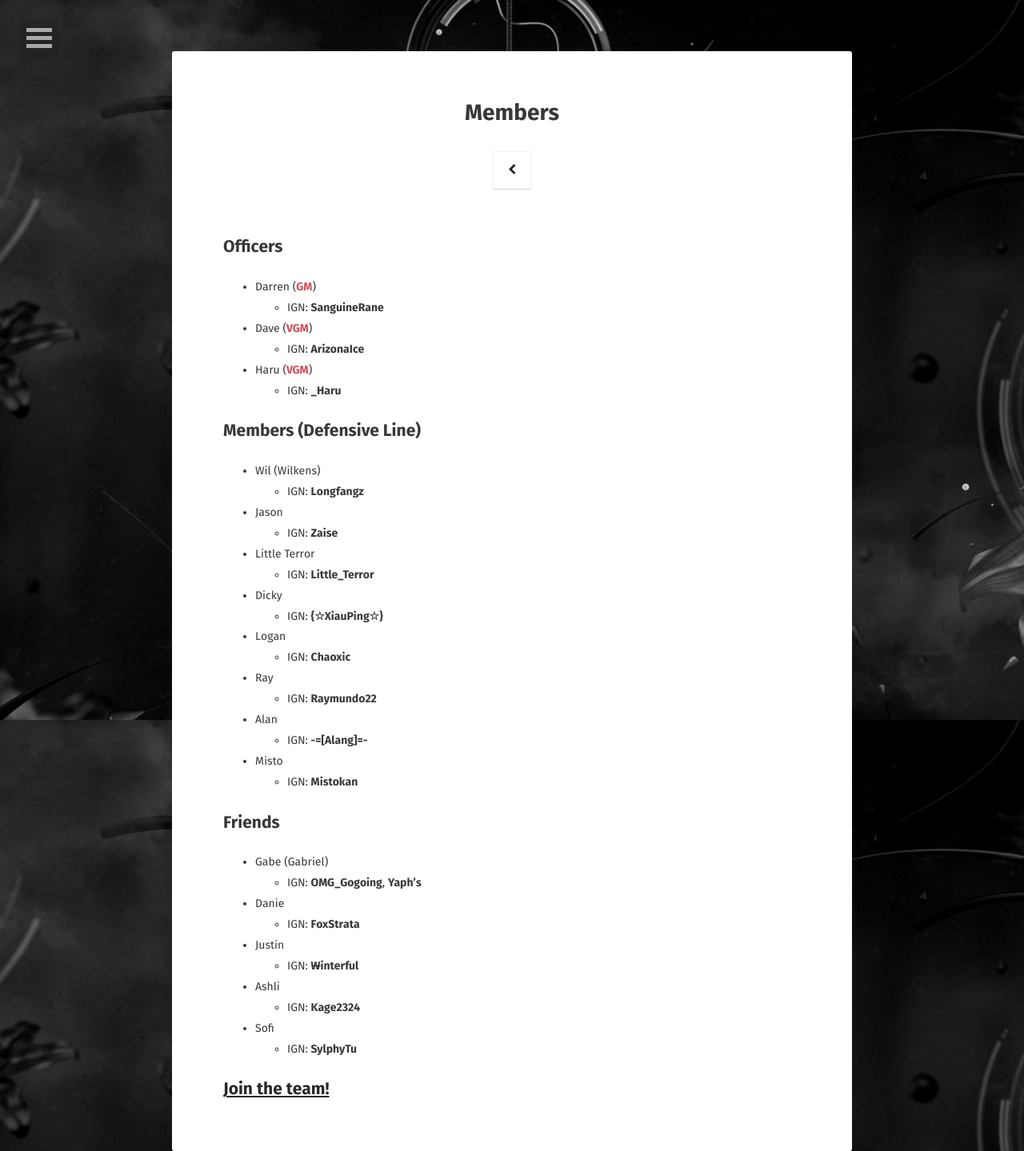
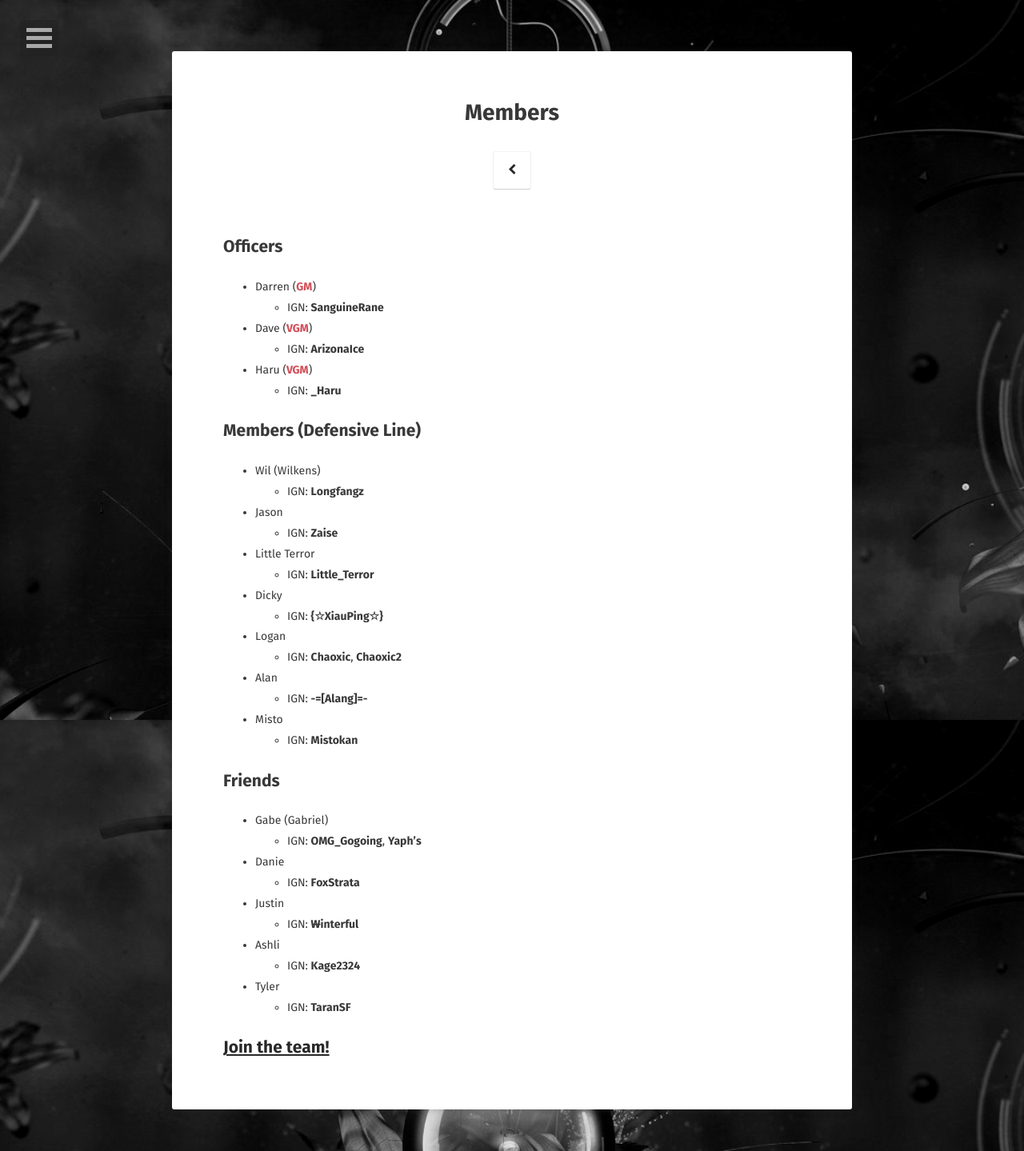
Before and after one commit to davk28/brokenluck.github.io, a Jekyll site: the page built from members/index.md, in a window 1280 px wide. Shown: the whole page at 80% size. Built offline with Jekyll 4.4.1, drawn with Linux system fonts in a browser that asks for light colours; some web fonts are replaced.

Commit message:
Updated members copy.

```diff
--- a/members/index.md
+++ b/members/index.md
@@ -25,9 +25,7 @@ comments: false
 * Dicky
   * IGN: <b>{☆XiauPing☆}</b>
 * Logan
-  * IGN: <b>Chaoxic</b>
-* Ray
-  * IGN: <b>Raymundo22</b>
+  * IGN: <b>Chaoxic</b>, <b>Chaoxic2</b>
 * Alan
   * IGN: <b>-=[Alang]=-</b>
 * Misto
@@ -43,7 +41,7 @@ comments: false
   * IGN: <b>W̶interful</b>
 * Ashli
   * IGN: <b>Kage2324</b>
-* Sofi
-  * IGN: <b>SylphyTu</b>
+* Tyler
+  * IGN: <b>TaranSF</b>
 
 ## <a href="/about#join">Join the team!</a>
```
